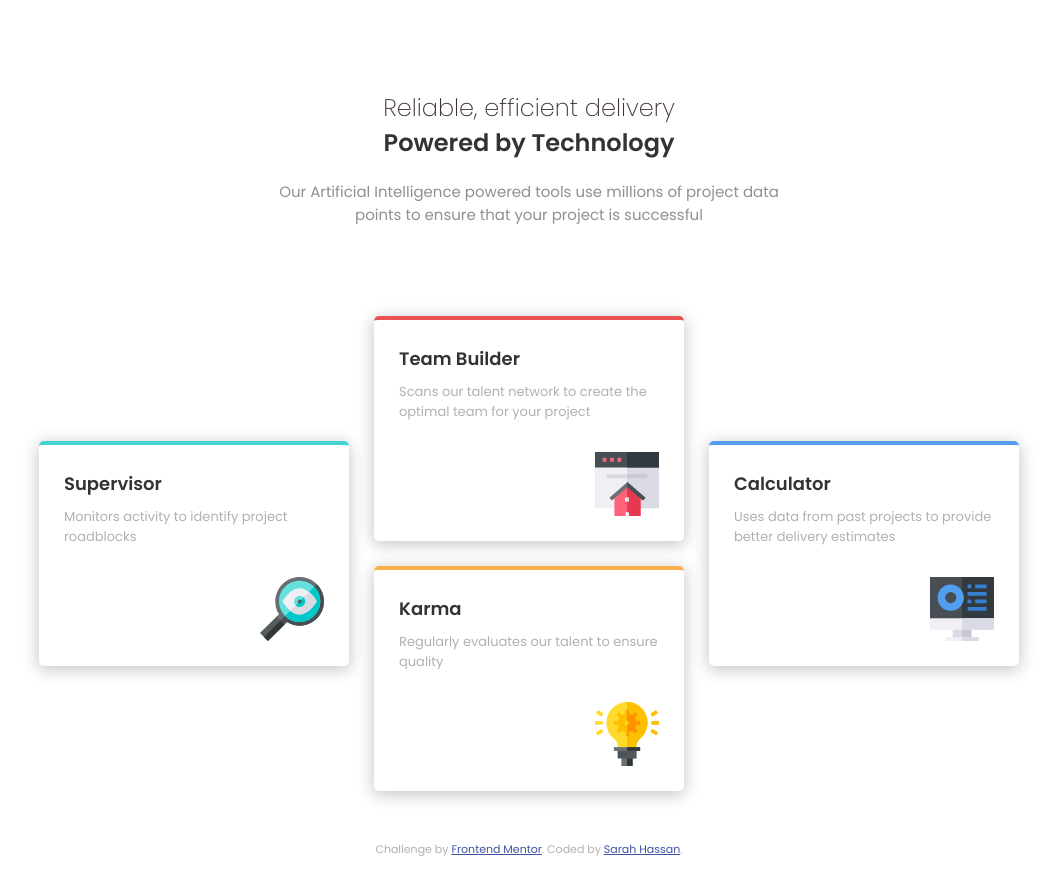
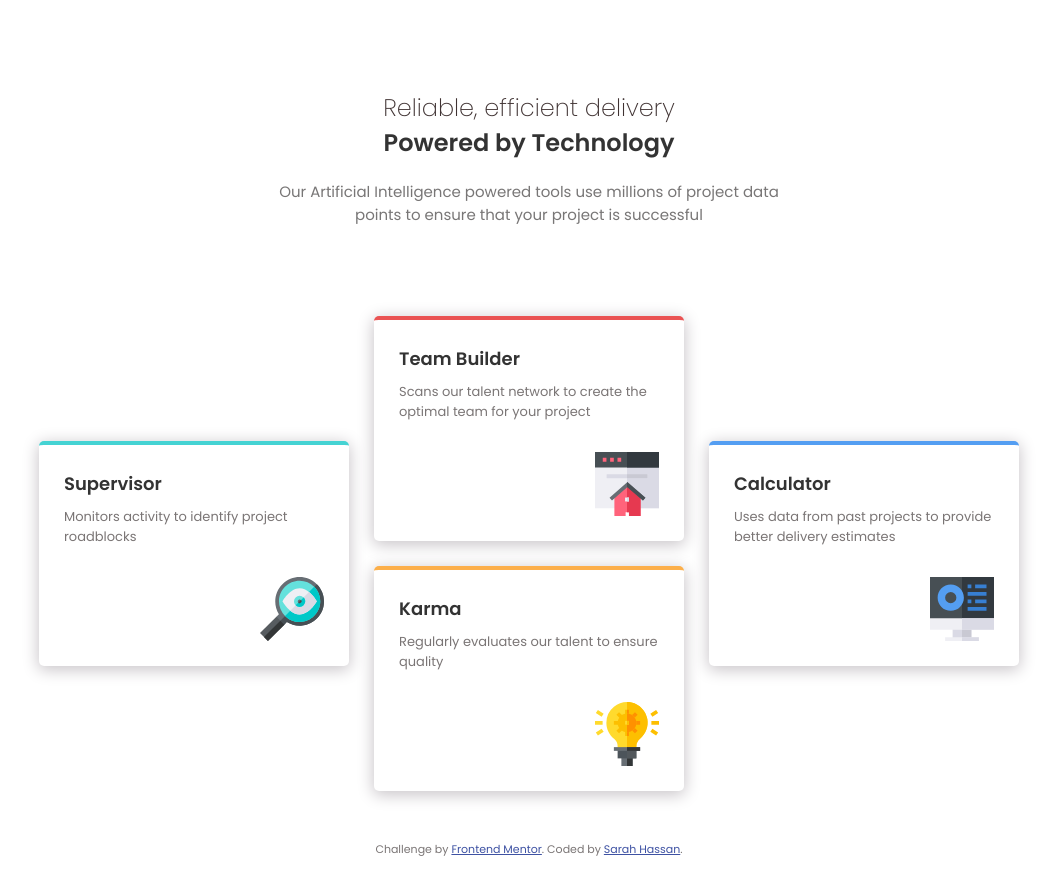
Before and after one commit to sarah27h/four-card-feature-section-master, a plain HTML site: page index.html in a window 1280 px wide. Shown: the whole page, without its empty margins (111-1168 px from the left). Drawn offline with Linux system fonts and the light colour scheme.

Commit message:
A11y: edit contrast ratio

```diff
--- a/css/styles.css
+++ b/css/styles.css
@@ -11,7 +11,7 @@
 body {
   font-family: 'Poppins', sans-serif;
   font-size: 15px;
-  color: #b3b0b0;
+  color: #7a7575;
 }
 
 img,
@@ -68,7 +68,7 @@ video {
 
 .section-intro {
   margin-top: 20px;
-  color: #918f8f;
+  color: #787676;
 }
 
 .card-grid {
```
